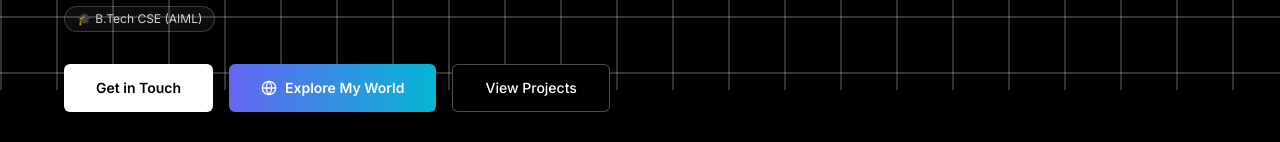
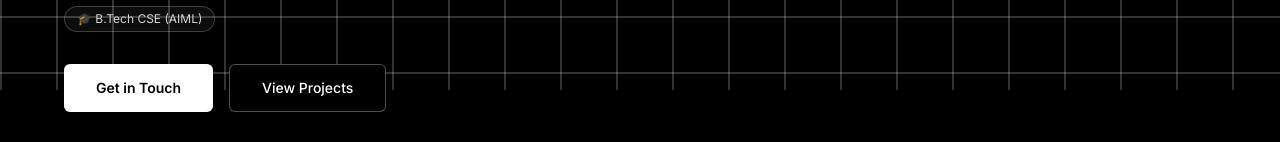
Before and after one commit to Devansh5150/portfolio-devansh, a React (Vite) app: page / in a window 1280 px wide. Shown: the part 710-852 px from the top of the page. Built offline with nearby package versions, Linux system fonts and the light colour scheme.

Commit message:
Remove Explore My World button

```diff
--- a/src/components/Hero.tsx
+++ b/src/components/Hero.tsx
@@ -99,14 +99,6 @@ const Hero = () => {
                 Get in Touch
               </Button>
               <Button
-                size="lg"
-                className="bg-gradient-to-r from-indigo-500 to-cyan-500 hover:from-indigo-600 hover:to-cyan-600 text-white font-semibold px-8 h-12 gap-2"
-                onClick={() => navigate('/world')}
-              >
-                <Globe className="w-5 h-5" />
-                Explore My World
-              </Button>
-              <Button
                 variant="outline"
                 size="lg"
                 className="border-white/30 text-white hover:bg-white hover:text-black px-8 h-12"
```
